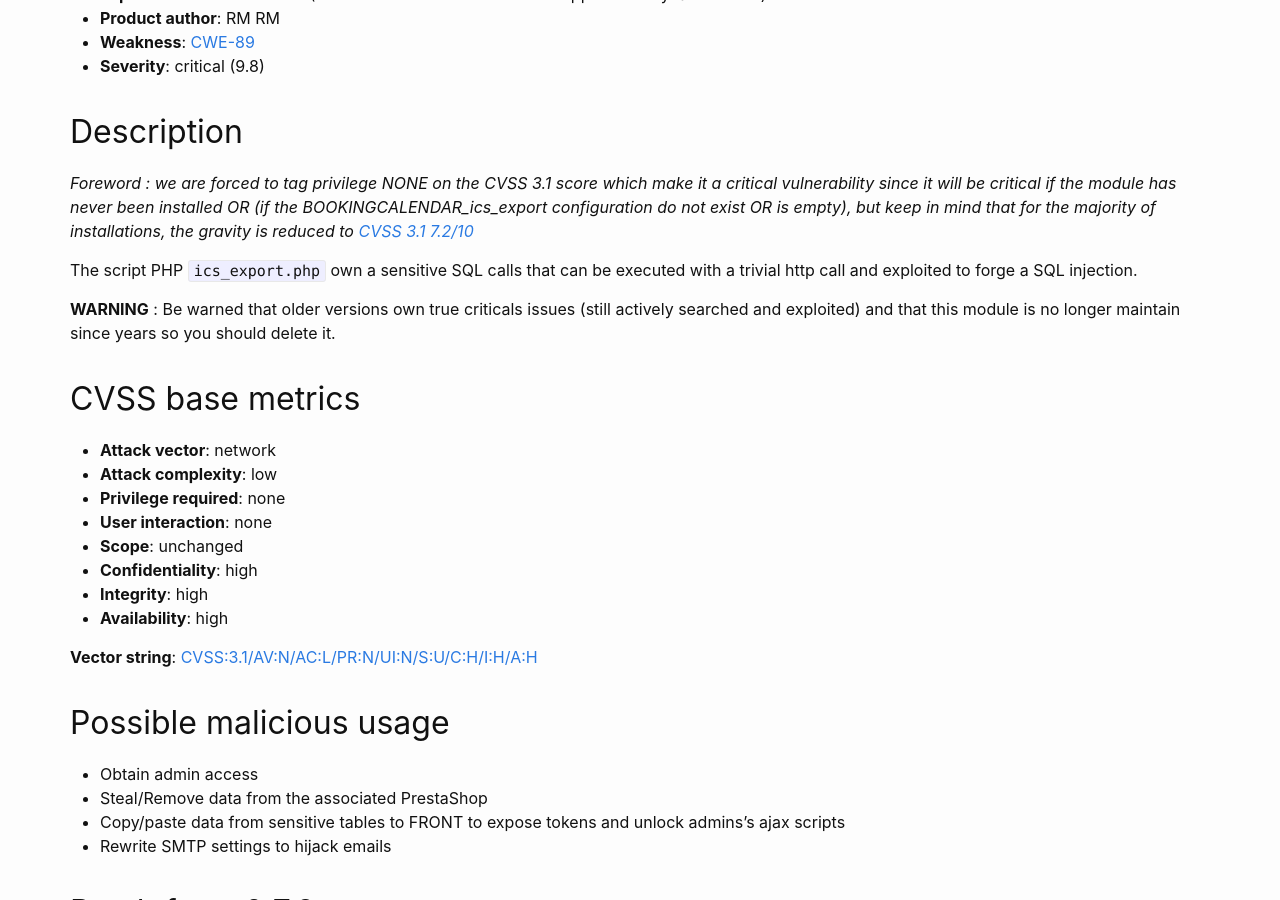
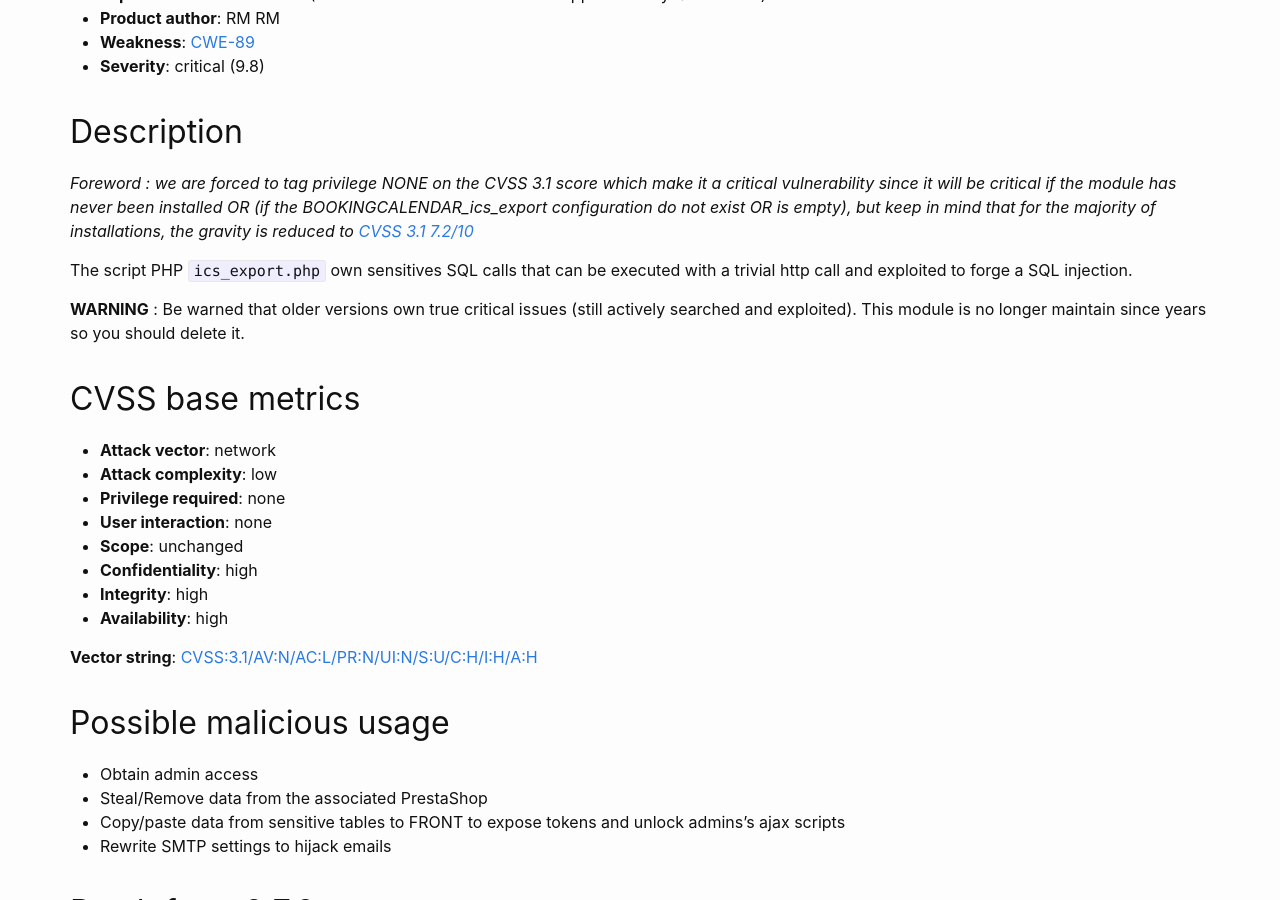
Before and after one commit to friends-of-presta/security-advisories, a Jekyll site: the page built from _posts/2024-02-06-bookingcalendar.md, in a window 1280 px wide and 900 px high, scrolled down 926 px. Built offline with Jekyll 4.4.1, drawn with Linux system fonts in a browser that asks for light colours.

Commit message:
Update 2024-02-06-bookingcalendar.md

```diff
--- a/_posts/2024-02-06-bookingcalendar.md
+++ b/_posts/2024-02-06-bookingcalendar.md
@@ -28,9 +28,9 @@ In the module "Booking Calendar" (bookingcalendar) from RM RM for PrestaShop, a
 
 *Foreword : we are forced to tag privilege NONE on the CVSS 3.1 score which make it a critical vulnerability since it will be critical if the module has never been installed OR (if the BOOKINGCALENDAR_ics_export configuration do not exist OR is empty), but keep in mind that for the majority of installations, the gravity is reduced to [CVSS 3.1 7.2/10](https://nvd.nist.gov/vuln-metrics/cvss/v3-calculator?vector=AV:N/AC:L/PR:H/UI:N/S:U/C:H/I:H/A:H)*
 
-The script PHP `ics_export.php` own a sensitive SQL calls that can be executed with a trivial http call and exploited to forge a SQL injection.
+The script PHP `ics_export.php` own sensitives SQL calls that can be executed with a trivial http call and exploited to forge a SQL injection.
 
-**WARNING** : Be warned that older versions own true criticals issues (still actively searched and exploited) and that this module is no longer maintain since years so you should delete it.
+**WARNING** : Be warned that older versions own true critical issues (still actively searched and exploited). This module is no longer maintain since years so you should delete it.
 
 ## CVSS base metrics
 
```
